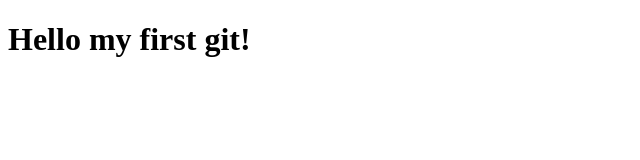
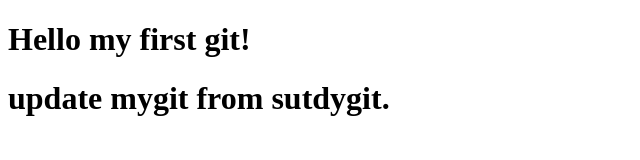
Before and after one commit to NoCopyRightCode/mygit, a plain HTML site: page index.html in a window 1280 px wide. Shown: the whole page, without its empty margins (0-640 px from the left). Drawn offline with Linux system fonts and the light colour scheme.

Commit message:
index.html 문구 추가

```diff
--- a/index.html
+++ b/index.html
@@ -7,5 +7,6 @@
 </head>
 <body>
     <h1>Hello my first git!</h1>
+    <h1>update mygit from sutdygit.</h1>
 </body>
 </html>
```
